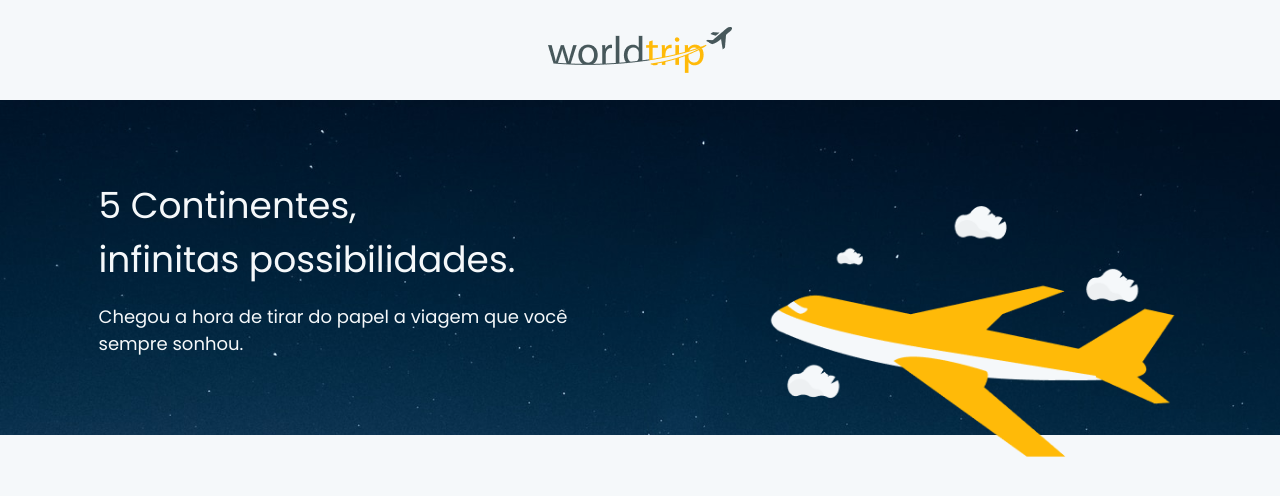
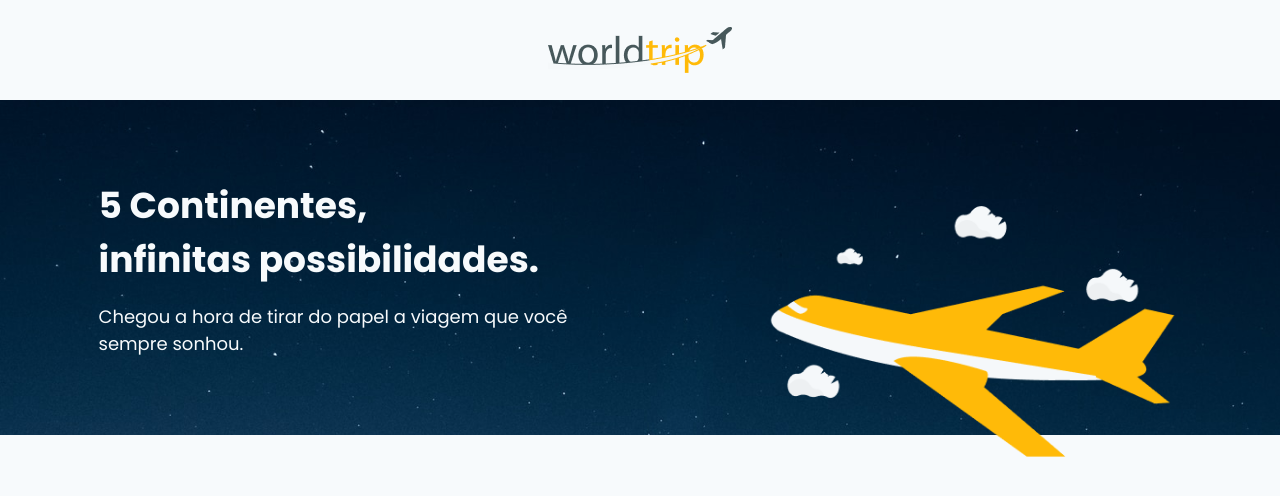
Before and after one commit to davihoffmann/worldtrip, a Next.js app: page / in a window 1280 px wide. Shown: the top 496 px of the page. Built offline with nearby package versions, Linux system fonts and the light colour scheme.

Commit message:
ajustes no banner

```diff
--- a/src/components/Banner/index.tsx
+++ b/src/components/Banner/index.tsx
@@ -16,11 +16,11 @@ export default function Banner() {
       backgroundImage="/background.png"
     >
       <Box display="flex" flexDirection="column" justifyContent="center">
-        <Text fontSize="4xl" mb="4">
+        <Text fontSize="4xl" mb="4" fontWeight="600">
           5 Continentes, <br />
           infinitas possibilidades.
         </Text>
-        <Text fontSize="lg">
+        <Text fontSize="lg" fontWeight="400">
           Chegou a hora de tirar do papel a viagem que você
           <br /> sempre sonhou.
         </Text>
--- a/src/styles/theme.ts
+++ b/src/styles/theme.ts
@@ -3,16 +3,7 @@ import { extendTheme } from '@chakra-ui/react';
 export const theme = extendTheme({
   colors: {
     gray: {
-      '900': '#181b23',
-      '800': '#1f2029',
-      '700': '#353646',
-      '600': '#4b4d63',
-      '500': '#616480',
-      '400': '#797d9a',
-      '300': '#9699b0',
-      '200': '#b3b5c6',
-      '100': '#d1d2dc',
-      '50': '#F5F8FA',
+      '600': '#47585B',
     },
   },
   fonts: {
```
